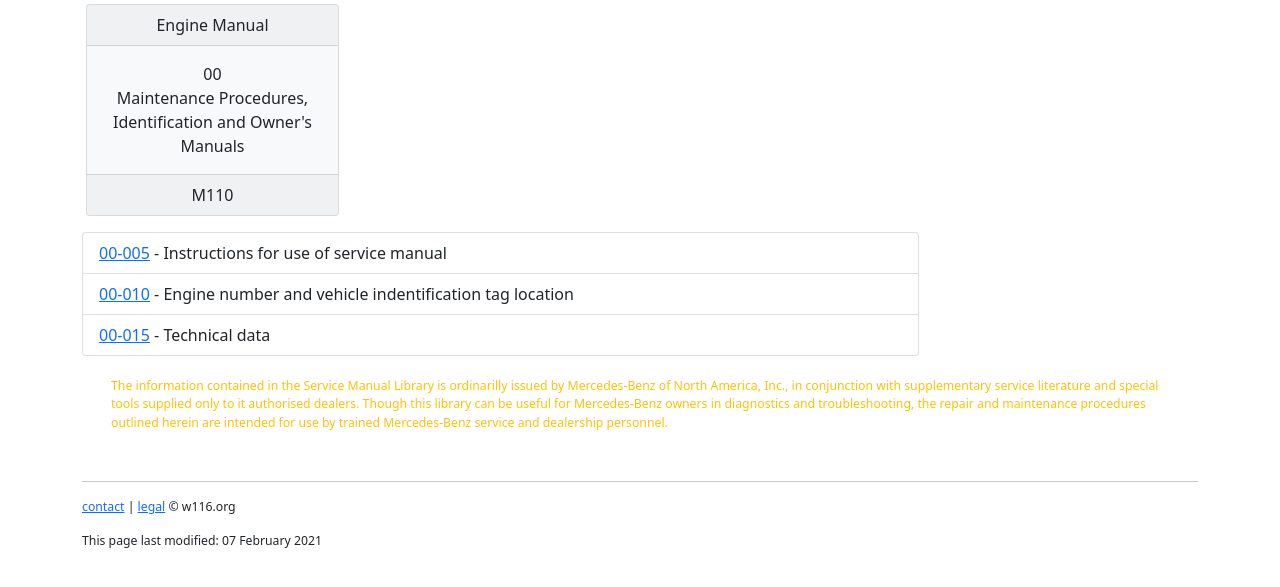
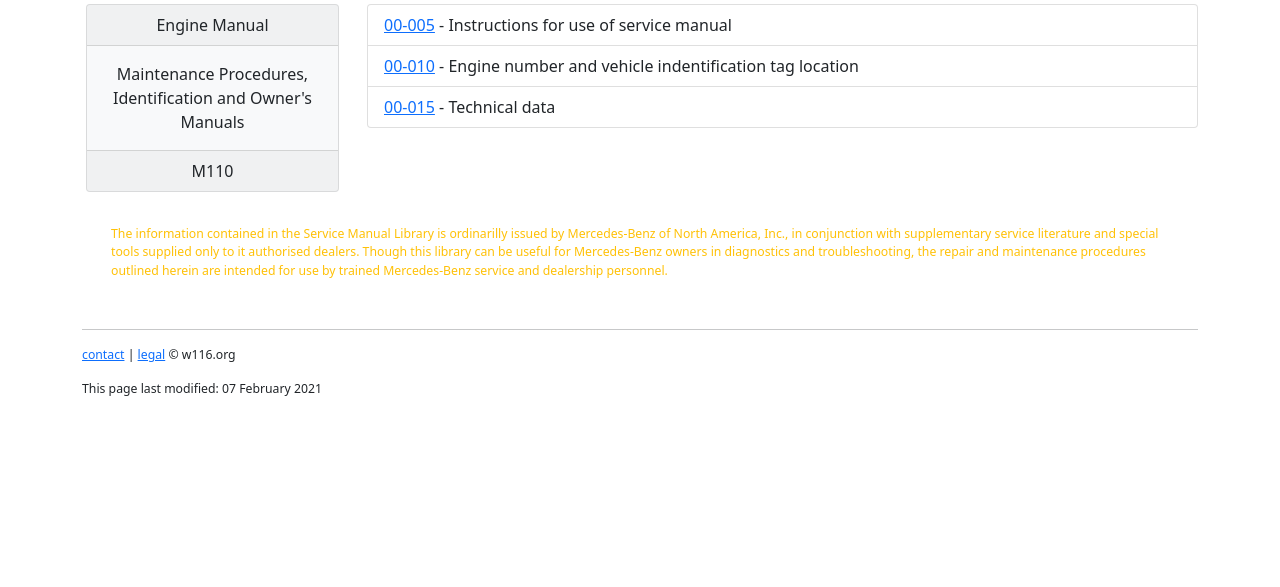
Before and after one commit to W116org/handbook, a Jekyll site: the page built from Engine/110/00General.html, in a window 1280 px wide, cut to the strip 220-807 px from the top of the page. Built offline with Jekyll 4.4.1, drawn with Linux system fonts in a browser that asks for light colours; comment, search, counter and statistics services are not loaded.

Commit message:
Update 00General.html

```diff
--- a/Engine/110/00General.html
+++ b/Engine/110/00General.html
@@ -11,11 +11,10 @@
     <div class="card text-center text-dark bg-light mb-3 mx-1">
       <div class="card-header">Engine Manual</div>
       <div class="card-body">
-        <p class="card-text">00<br>Maintenance Procedures, Identification and Owner's Manuals</p>
+        <p class="card-text">Maintenance Procedures, Identification and Owner's Manuals</p>
       </div>
       <div class="card-footer">M110</div>
     </div>
-  </div>
   </div>
   <div class="col-xs-12 col-md-9">
     <ul class="list-group mb-1">
```
